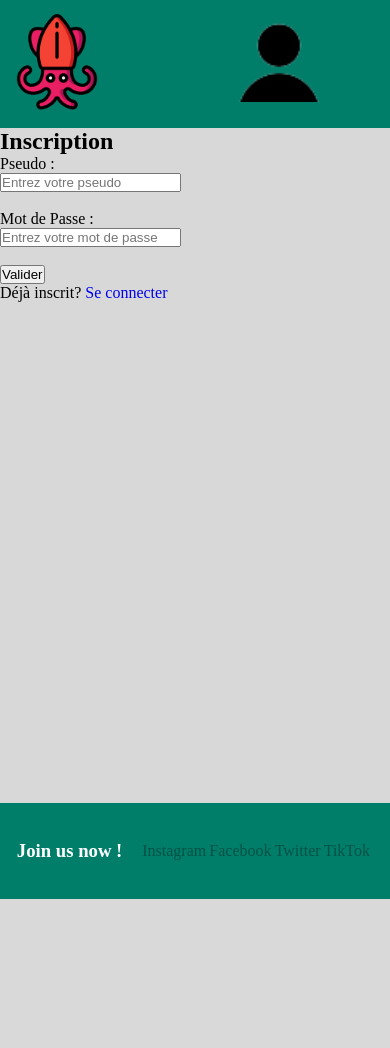
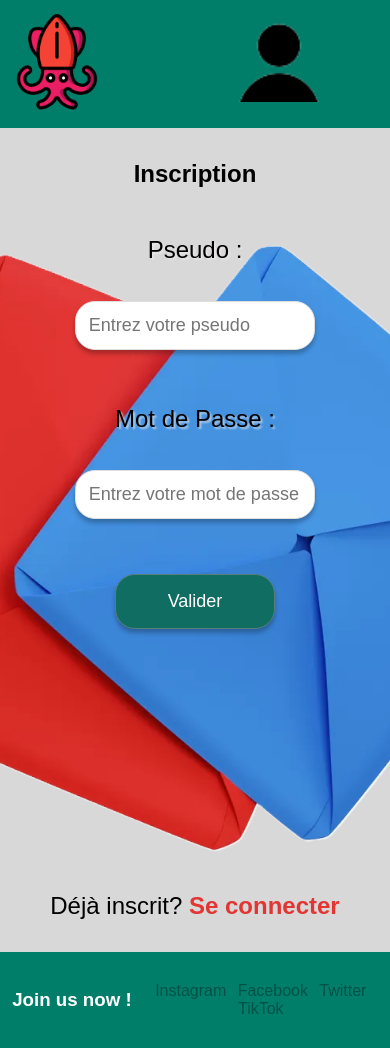
Before and after one commit to Bossola-Yannick/livre-or, a PHP site: page /pages/inscription.php in a window 390 px wide. Before the commit the page ends 899 px from the top, so only its background shows below. Run offline with PHP 8.4, Linux system fonts and the light colour scheme.

Commit message:
feat: :lipstick: add responsive on all pages, display five last comment on home page.

```diff
--- /dev/null
+++ b/assets/css/style_connexion.css
@@ -0,0 +1,114 @@
+* {
+  margin: 0;
+  padding: 0;
+}
+
+body {
+  font-family: Arial, Helvetica, sans-serif;
+}
+
+.title {
+  text-align: center;
+  margin: 5rem;
+}
+.login-bloc,
+.registration-bloc {
+  margin: 50rem;
+  width: 45rem;
+  margin: auto;
+}
+
+.main {
+  min-height: 68vh;
+}
+
+.titreh1 {
+  text-align: center;
+  margin: 2rem;
+}
+.login-bloc {
+  background-color: #017e6955;
+  height: 30rem;
+  border-radius: 20px;
+  box-shadow: 0px 4px 4px 0px rgba(0, 0, 0, 0.25);
+  display: flex;
+  align-items: center;
+  justify-content: center;
+}
+
+.registration-bloc {
+  background-image: url("../img/game.png");
+  background-position: center;
+  background-size: cover;
+  height: 40rem;
+  width: 50rem;
+  display: flex;
+  align-items: center;
+  justify-content: center;
+}
+
+.form {
+  display: flex;
+  flex-direction: column;
+  align-items: center;
+  justify-content: center;
+}
+
+.label-form {
+  font-size: x-large;
+  text-shadow: 2px 2px 2px rgba(243, 238, 238, 0.643);
+}
+
+.input {
+  width: 15rem;
+  padding: 0.8rem;
+  border-radius: 20px;
+  margin: 1.2rem;
+  border: 1px solid rgb(223, 222, 222);
+  font-size: large;
+  box-shadow: 0px 4px 4px 0px rgba(0, 0, 0, 0.25);
+}
+
+.bouton {
+  background-color: #106d61;
+  border: 1px solid #587f7a;
+  color: white;
+  width: 10rem;
+  padding: 1rem;
+  border-radius: 20px;
+  box-shadow: 0px 4px 4px 0px rgba(0, 0, 0, 0.25);
+  cursor: pointer;
+  font-size: large;
+}
+
+.alert {
+  margin-top: 1rem;
+  text-align: center;
+  color: #e81e63;
+  background-color: rgba(240, 248, 255, 0.171);
+  font-size: xx-large;
+  text-shadow: 1px 1px 1px rgba(158, 8, 8, 0.643);
+}
+
+.txt {
+  margin: 2rem;
+  text-align: center;
+  font-size: x-large;
+}
+.link-bold {
+  font-weight: bolder;
+  color: #e13634;
+}
+
+/*---------- MEDIA QUERIES ----------*/
+
+@media screen and (max-width: 900px) {
+  .login-bloc,
+  .registration-bloc {
+    display: block;
+    width: 100%;
+  }
+  .form {
+    padding: 1rem 0;
+  }
+}
--- a/assets/css/style_index.css
+++ b/assets/css/style_index.css
@@ -1,6 +1,6 @@
 .bold {
   font-weight: bold;
-    color: #E81E63;
+  color: #e81e63;
 }
 
 .main-index {
@@ -25,7 +25,7 @@
 }
 
 .button-index {
-    background-color: #106D61;
+  background-color: #106d61;
   border: 1px solid #587f7a;
   box-shadow: 0px 9px 30px 0px rgba(201, 201, 201, 0.483) inset;
   min-width: 8rem;
@@ -44,6 +44,17 @@
 }
 
 .button-index:hover {
-    background-color: #106D61;
+  background-color: #106d61;
   box-shadow: 0px 9px 30px 0px rgba(64, 64, 64, 0.308) inset;
 }
+.index-box-comment {
+  width: 100%;
+  border: 3px solid #587f7a;
+  border-radius: 2rem;
+  margin: 1rem auto;
+  padding: 1rem;
+}
+.display-comment {
+  font-size: 1.2rem;
+  text-align: center;
+}
--- a/components/header.php
+++ b/components/header.php
@@ -24,7 +24,8 @@ if (!empty($_SESSION)) {
     <meta name="viewport" content="width=device-width, initial-scale=1.0">
     <link rel="stylesheet" href="../assets/css/style_header-footer.css">
     <link rel="stylesheet" href="../assets/css/style_index.css">
-    <link rel="stylesheet" href="../assets//css//style_livre-dor.css">
+    <link rel="stylesheet" href="../assets/css/style_livre-dor.css">
+    <link rel="stylesheet" href="../assets/css/style_connexion.css">
     <title>S-Quiz Game</title>
 </head>
 
@@ -42,7 +43,7 @@ if (!empty($_SESSION)) {
             <img class="quiz-logo" src="../assets/img/titre-logo.png" />
 
             <div class="logo-login">
-                <a href="./page/connexion.php">
+                <a href="./connexion.php">
                     <img src="../assets/img/utilisateur.png">
                 </a>
             </div>
--- a/models/Comment.php
+++ b/models/Comment.php
@@ -56,7 +56,7 @@ class Comment extends Bdd
     // récupération des 5 dernier commentaires
     public function getfiveLastComment()
     {
-        $sql = "SELECT comment.id, comment.comment, DATE_FORMAT(comment.date,\"%d/%m/%Y\") as date, user.login
+        $sql = "SELECT comment.id, comment.comment, DATE_FORMAT(comment.date,\"%d/%m/%Y\") as date, user.id as userId, user.login
                 FROM comment
                 JOIN user ON comment.id_user = user.id
                 ORDER BY date DESC
--- a/pages/connexion.php
+++ b/pages/connexion.php
@@ -33,7 +33,7 @@ if (isset($_POST['submit'])) {
                     <input class="input" type="text" name="pseudo" id="pseudo" value="" placeholder="Entrez votre pseudo" required><br /><br />
                     <label for="" class="label-form">Mot de Passe :</label><br />
                     <input class="input" type="password" name="password" id="password" value="" placeholder="Entrez votre mot de passe" required><br /><br />
-                    <button type="submit" name="submit" class="bouton button-next button-next-green">Valider</button>
+                    <button type="submit" name="submit" class="bouton">Valider</button>
                     <?php if (isset($_SESSION['message'])): ?>
                         <p class="alert"><?= $_SESSION['message'] ?></p>
                     <?php endif; ?>
```
Also changed, not shown: index.php (+27 -4 lines), assets/img/game.png (added). Lines whose indentation alone changed are shown as unchanged.
